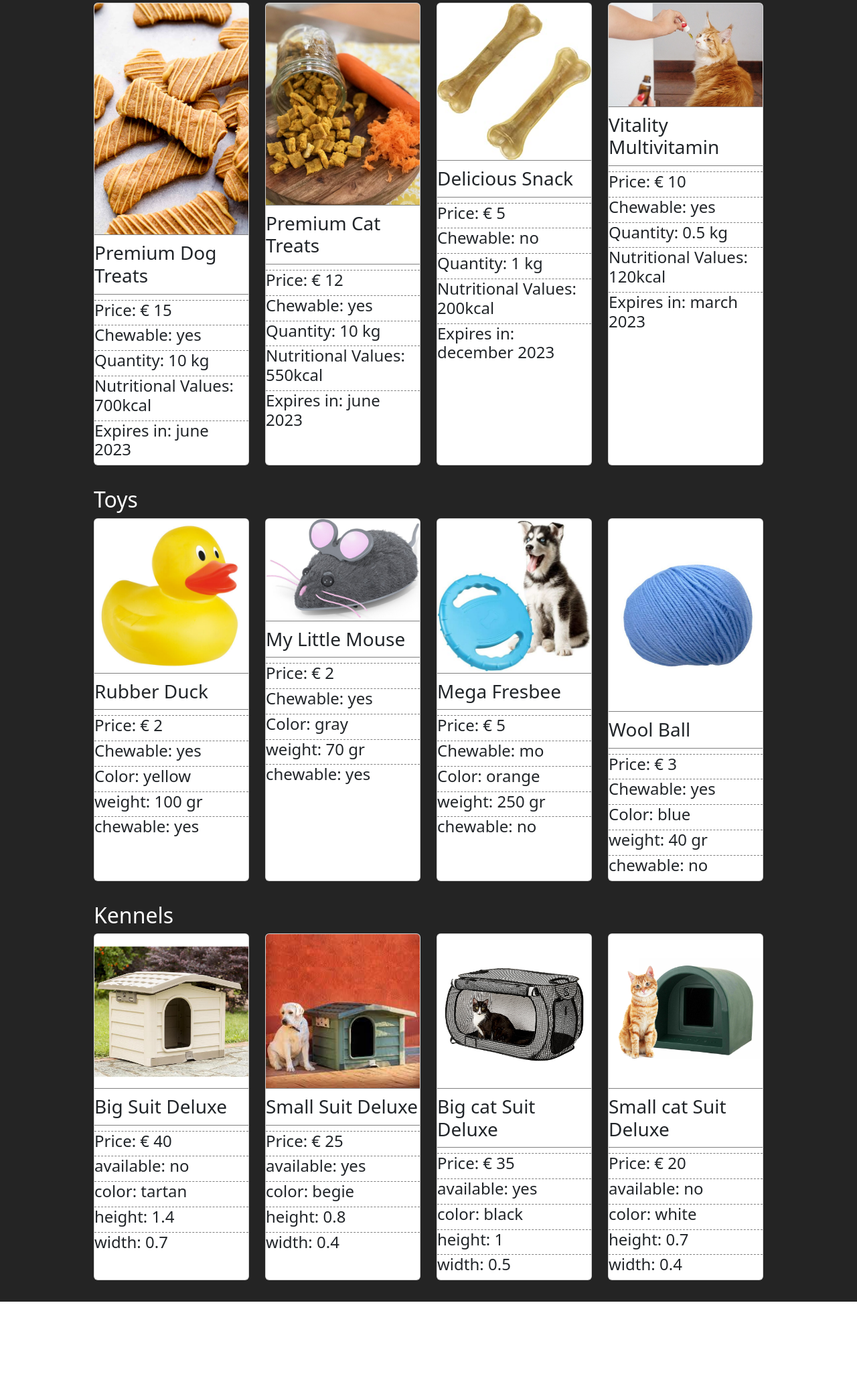
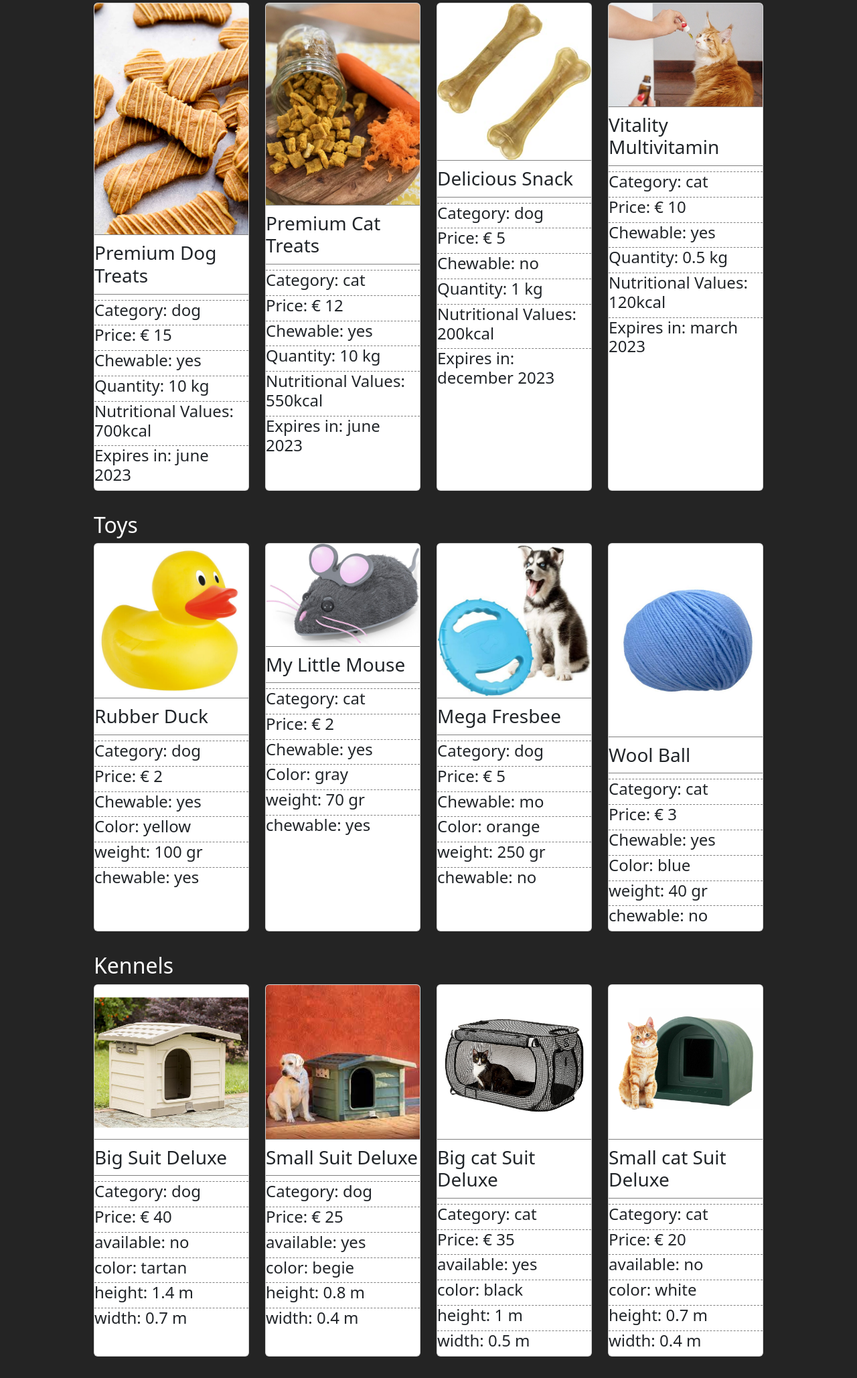
Before and after one commit to V1tale/php-oop-2, a PHP site: page / in a window 1280 px wide. Shown: the part 90-2148 px from the top of the page at 67% size. Before the commit the page ends 2034 px from the top, so only its background shows below. Run offline with PHP 8.4, Linux system fonts and the light colour scheme.

Commit message:
completato senza bonus

```diff
--- a/index.php
+++ b/index.php
@@ -26,6 +26,7 @@ require_once __DIR__ . "/articles.php";
                         <div class="card">
                             <img src="./img/<?php echo ($food->picture) ?>.jpg" alt="">
                             <h3><?php echo ($food->name) ?></h3>
+                            <h4>Category: <?php echo $food->category->pet ?></h4>
                             <h4>Price: € <?php echo ($food->price) ?></h4>
                             <h4>Chewable: <?php echo ($food->available) ?></h4>
                             <h4>Quantity: <?php echo ($food->quantity) ?> kg</h4>
@@ -42,6 +43,7 @@ require_once __DIR__ . "/articles.php";
                         <div class="card">
                             <img src="./img/<?php echo ($toy->picture) ?>.jpg" alt="">
                             <h3><?php echo ($toy->name) ?></h3>
+                            <h4>Category: <?php echo $toy->category->pet ?></h4>
                             <h4>Price: € <?php echo ($toy->price) ?></h4>
                             <h4>Chewable: <?php echo ($toy->available) ?></h4>
                             <h4>Color: <?php echo ($toy->color) ?></h4>
@@ -58,11 +60,12 @@ require_once __DIR__ . "/articles.php";
                         <div class="card">
                             <img src="./img/<?php echo ($kennel->picture) ?>.jpg" alt="">
                             <h3><?php echo ($kennel->name) ?></h3>
+                            <h4>Category: <?php echo $kennel->category->pet ?></h4>
                             <h4>Price: € <?php echo ($kennel->price) ?></h4>
                             <h4>available: <?php echo ($kennel->available) ?></h4>
                             <h4>color: <?php echo ($kennel->color) ?></h4>
-                            <h4>height: <?php echo ($kennel->height) ?></h4>
-                            <h4>width: <?php echo ($kennel->width) ?></h4>
+                            <h4>height: <?php echo ($kennel->height) ?> m</h4>
+                            <h4>width: <?php echo ($kennel->width) ?> m</h4>
                         </div>
                     </div>
                 <?php } ?>
```
